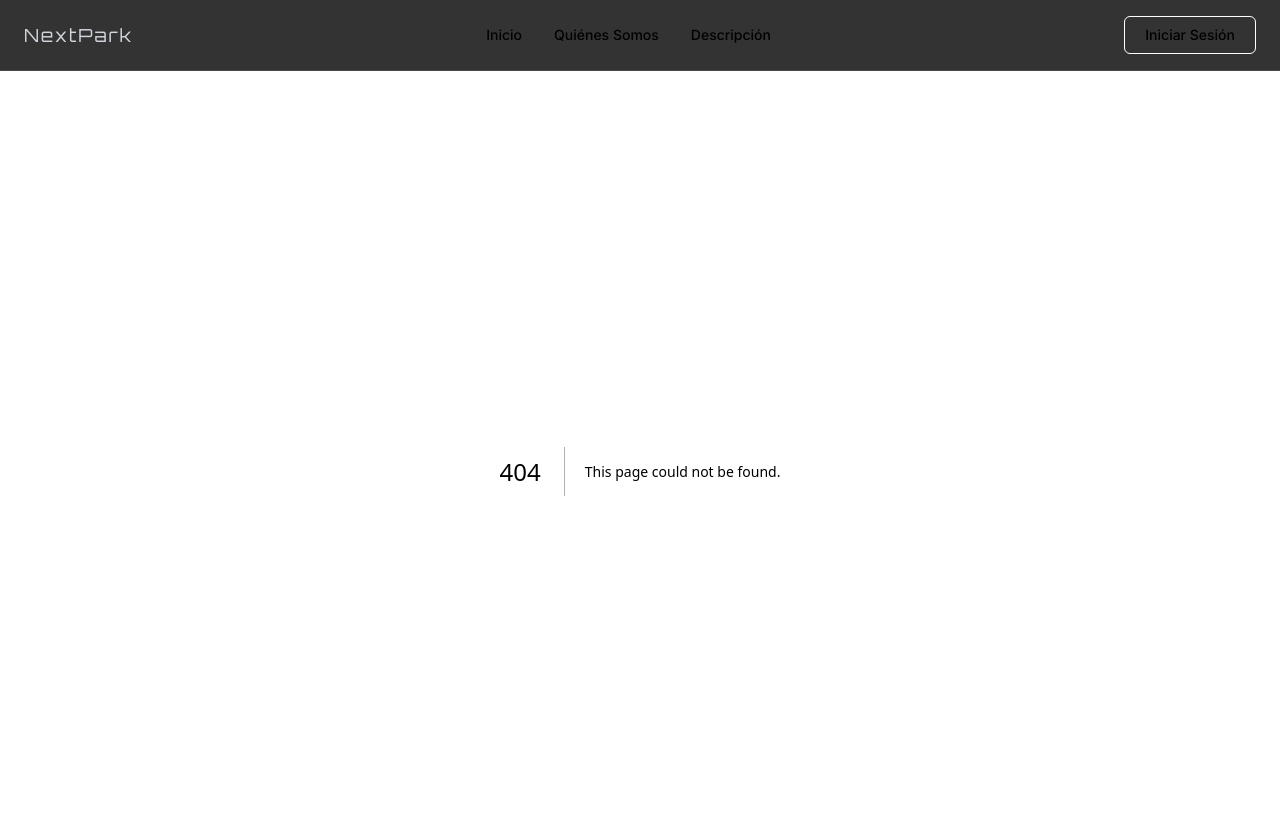
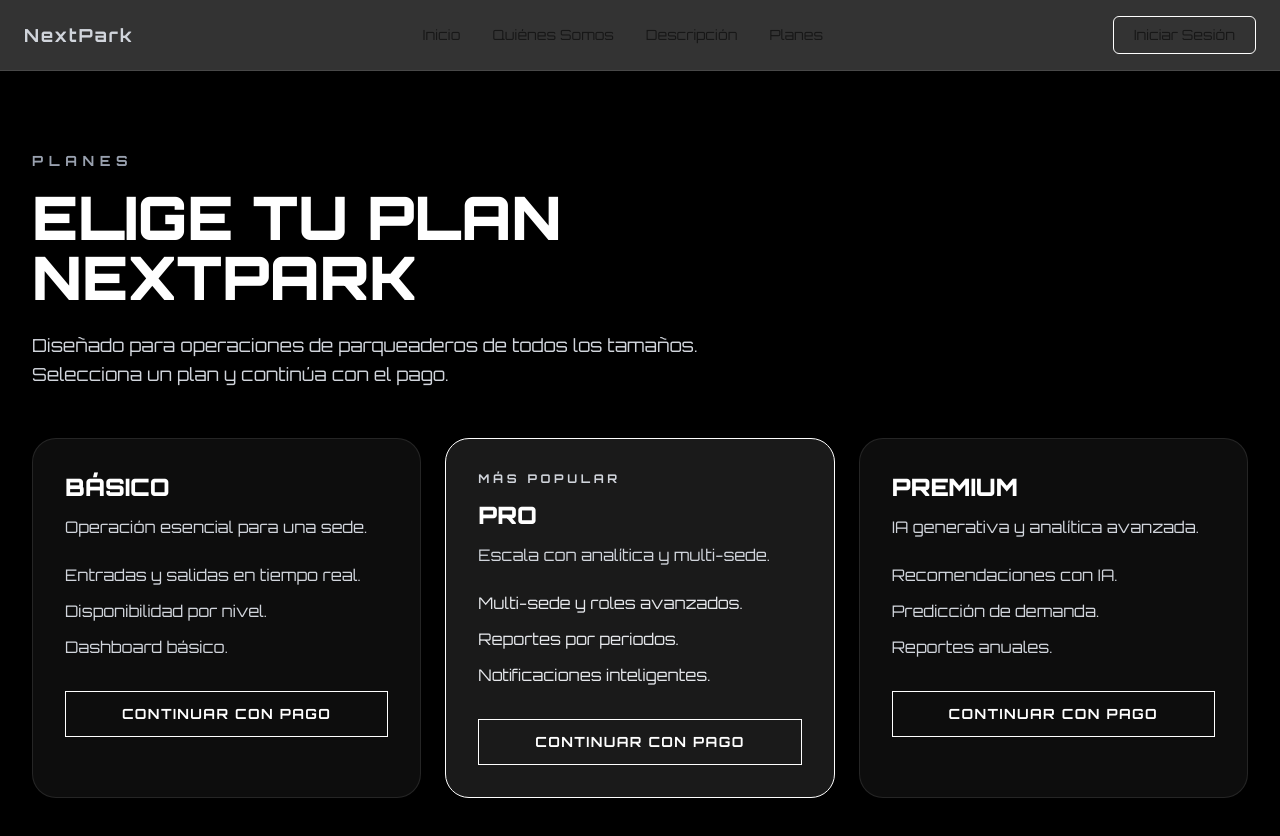
Before and after one commit to CesarMontoyag1/Parking, a Next.js app: page /planes in a window 1280 px wide. Before the commit this address had no page. Shown: the top 836 px of the page. Built offline with nearby package versions, Linux system fonts and the light colour scheme.

Commit message:
Implementacion apartado planes y correccion de tipografia

```diff
--- a/app/components/Navbar.tsx
+++ b/app/components/Navbar.tsx
@@ -1,6 +1,7 @@
 'use client';
 
 import { useState } from 'react';
+import Link from 'next/link';
 import { Orbitron } from 'next/font/google';
 import LoginModal from './LoginModal';
 
@@ -11,23 +12,25 @@ export default function Navbar() {
 
   return (
     <>
-      <nav className="sticky top-0 z-50 w-full border-b border-white/10 bg-black/80 backdrop-blur-md">
+      <nav className={`${orbitron.className} sticky top-0 z-50 w-full border-b border-white/10 bg-black/80 backdrop-blur-md`}>
         {/* Layout fijo para reutilizar la navegación en todo el sitio */}
         <div className="container mx-auto flex items-center justify-between px-6 py-4">
-          <div className={`${orbitron.className} text-lg font-light tracking-widest text-gray-300`}>
+          <Link href="/#inicio" className="text-lg font-bold tracking-widest text-gray-300">
             NextPark
-          </div>
-
+          </Link>
           <div className="hidden space-x-8 md:flex">
-            <a href="#inicio" className="text-sm font-medium transition-colors hover:text-gray-400">
+            <Link href="/#inicio" className="text-sm font-medium transition-colors hover:text-gray-400">
               Inicio
-            </a>
-            <a href="#nosotros" className="text-sm font-medium transition-colors hover:text-gray-400">
+            </Link>
+            <Link href="/#nosotros" className="text-sm font-medium transition-colors hover:text-gray-400">
               Quiénes Somos
-            </a>
-            <a href="#descripcion" className="text-sm font-medium transition-colors hover:text-gray-400">
+            </Link>
+            <Link href="/#descripcion" className="text-sm font-medium transition-colors hover:text-gray-400">
               Descripción
-            </a>
+            </Link>
+            <Link href="/planes" className="text-sm font-medium transition-colors hover:text-gray-400">
+              Planes
+            </Link>
           </div>
 
           <div className="flex space-x-4">
--- a/app/page.tsx
+++ b/app/page.tsx
@@ -25,7 +25,7 @@ export default function Home() {
               SISTEMA DE GESTION DE PARQUEADEROS <br />
             </h1>
             <p className="mt-8 max-w-xl text-lg font-light tracking-widest text-gray-300">
-              NextPark: TU ESPACIO URBANO, OPTIMIZADO PARA EL MAÑANA.
+              <strong className="font-bold">NextPark:</strong> TU ESPACIO URBANO, OPTIMIZADO PARA EL MAÑANA.
             </p>
 
             <div className="mt-12">
@@ -199,6 +199,35 @@ export default function Home() {
           </div>
         </section>
 
+        {/* SECCIÓN ÚNETENOS */}
+        <section id="unetenos" className="bg-black py-24 text-white">
+          <div className="container mx-auto grid grid-cols-1 items-center gap-12 px-8 md:grid-cols-2">
+            <div>
+              <h2 className="text-sm font-bold tracking-[0.4em] text-gray-400 uppercase">Únetenos</h2>
+              <h3 className="mt-4 text-4xl font-black uppercase leading-none md:text-5xl">
+                Elige el plan ideal para tu operación.
+              </h3>
+              <p className="mt-6 text-lg leading-relaxed text-gray-300">
+                Abre una nueva ventana con los planes disponibles y continúa con el proceso de pago de forma segura.
+              </p>
+            </div>
+            <div className="rounded-3xl border border-white/10 bg-white/5 p-10">
+              <p className="text-sm font-bold uppercase tracking-[0.3em] text-gray-400">Planes SaaS</p>
+              <p className="mt-4 text-lg text-gray-200">
+                Básico, Pro y Premium con analítica avanzada, multi-sede y recomendaciones de IA.
+              </p>
+              <a
+                href="/planes"
+                target="_blank"
+                rel="noreferrer"
+                className="mt-8 inline-flex items-center justify-center border border-white px-8 py-3 text-sm font-bold tracking-widest transition-colors hover:bg-white hover:text-black"
+              >
+                VER PLANES
+              </a>
+            </div>
+          </div>
+        </section>
+
         {/* FOOTER SIMPLE */}
         <footer className="border-t border-white/10 py-10 text-center text-[10px] tracking-[0.3em] text-gray-500">
           © 2026 NEXTPARK SYSTEMS ENGINE. TODOS LOS DERECHOS RESERVADOS.
--- /dev/null
+++ b/app/planes/page.tsx
@@ -0,0 +1,63 @@
+import { Orbitron } from 'next/font/google';
+
+const orbitron = Orbitron({ subsets: ['latin'], weight: ['400', '700', '900'] });
+
+export default function PlanesPage() {
+  return (
+    <div className={`min-h-screen bg-black text-white ${orbitron.className}`}>
+      <section className="container mx-auto flex flex-col gap-12 px-8 py-20">
+        <header className="max-w-3xl">
+          <p className="text-sm font-bold uppercase tracking-[0.4em] text-gray-400">Planes</p>
+          <h1 className="mt-4 text-4xl font-black uppercase leading-none md:text-6xl">
+            Elige tu plan NextPark
+          </h1>
+          <p className="mt-6 text-lg leading-relaxed text-gray-300">
+            Diseñado para operaciones de parqueaderos de todos los tamaños. Selecciona un plan y continúa con el pago.
+          </p>
+        </header>
+
+        <div className="grid grid-cols-1 gap-6 md:grid-cols-3">
+          <div className="rounded-3xl border border-white/10 bg-white/5 p-8">
+            <h2 className="text-2xl font-black uppercase">Básico</h2>
+            <p className="mt-3 text-gray-300">Operación esencial para una sede.</p>
+            <ul className="mt-6 space-y-3 text-gray-300">
+              <li>Entradas y salidas en tiempo real.</li>
+              <li>Disponibilidad por nivel.</li>
+              <li>Dashboard básico.</li>
+            </ul>
+            <button className="mt-8 w-full border border-white px-6 py-3 text-sm font-bold tracking-widest transition-colors hover:bg-white hover:text-black">
+              CONTINUAR CON PAGO
+            </button>
+          </div>
+
+          <div className="rounded-3xl border border-white bg-white/10 p-8">
+            <p className="text-xs font-bold uppercase tracking-[0.3em] text-gray-300">Más popular</p>
+            <h2 className="mt-3 text-2xl font-black uppercase">Pro</h2>
+            <p className="mt-3 text-gray-300">Escala con analítica y multi-sede.</p>
+            <ul className="mt-6 space-y-3 text-gray-200">
+              <li>Multi-sede y roles avanzados.</li>
+              <li>Reportes por periodos.</li>
+              <li>Notificaciones inteligentes.</li>
+            </ul>
+            <button className="mt-8 w-full border border-white px-6 py-3 text-sm font-bold tracking-widest transition-colors hover:bg-white hover:text-black">
+              CONTINUAR CON PAGO
+            </button>
+          </div>
+
+          <div className="rounded-3xl border border-white/10 bg-white/5 p-8">
+            <h2 className="text-2xl font-black uppercase">Premium</h2>
+            <p className="mt-3 text-gray-300">IA generativa y analítica avanzada.</p>
+            <ul className="mt-6 space-y-3 text-gray-300">
+              <li>Recomendaciones con IA.</li>
+              <li>Predicción de demanda.</li>
+              <li>Reportes anuales.</li>
+            </ul>
+            <button className="mt-8 w-full border border-white px-6 py-3 text-sm font-bold tracking-widest transition-colors hover:bg-white hover:text-black">
+              CONTINUAR CON PAGO
+            </button>
+          </div>
+        </div>
+      </section>
+    </div>
+  );
+}
```
